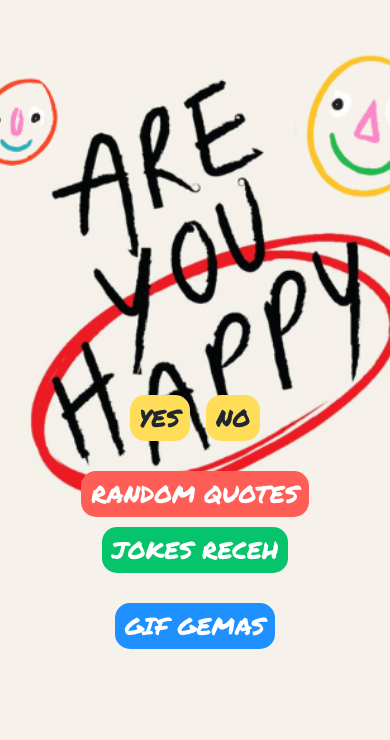
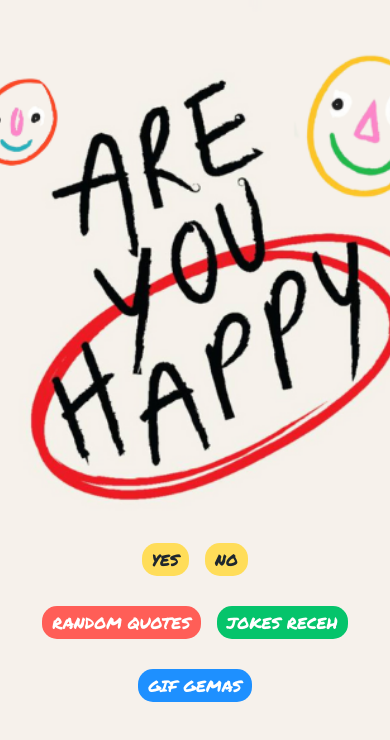
Before and after one commit to jonathanstyo/areyouhappy, a plain HTML site: page index.html in a window 390 px wide. Drawn offline with Linux system fonts and the light colour scheme.

Commit message:
margin update mobile

```diff
--- a/styles.css
+++ b/styles.css
@@ -112,17 +112,17 @@ button:hover {
     }
 
     .container {
-        margin-top: 200px;
+        margin-top: 400px;
     }
 
     button {
-        font-size: 1.5em;
+        font-size: 1em;
         padding: 5px 10px;
         margin: 5px;
     }
 
     #quoteButton, #jokesButton, #gifButton {
-        font-size: 1.5em;
+        font-size: 1em;
         padding: 5px 10px;
         margin: 5px;
     }
```
